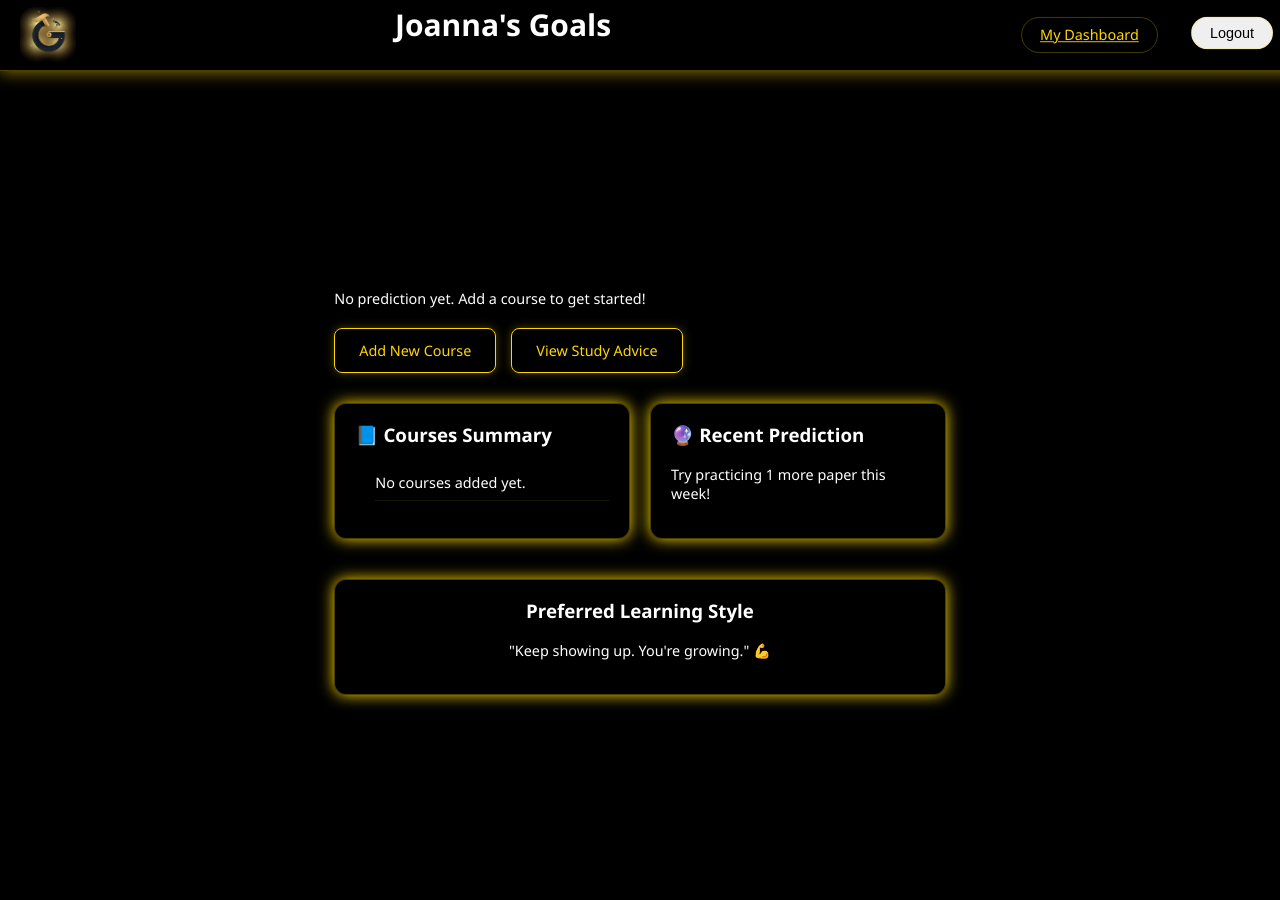
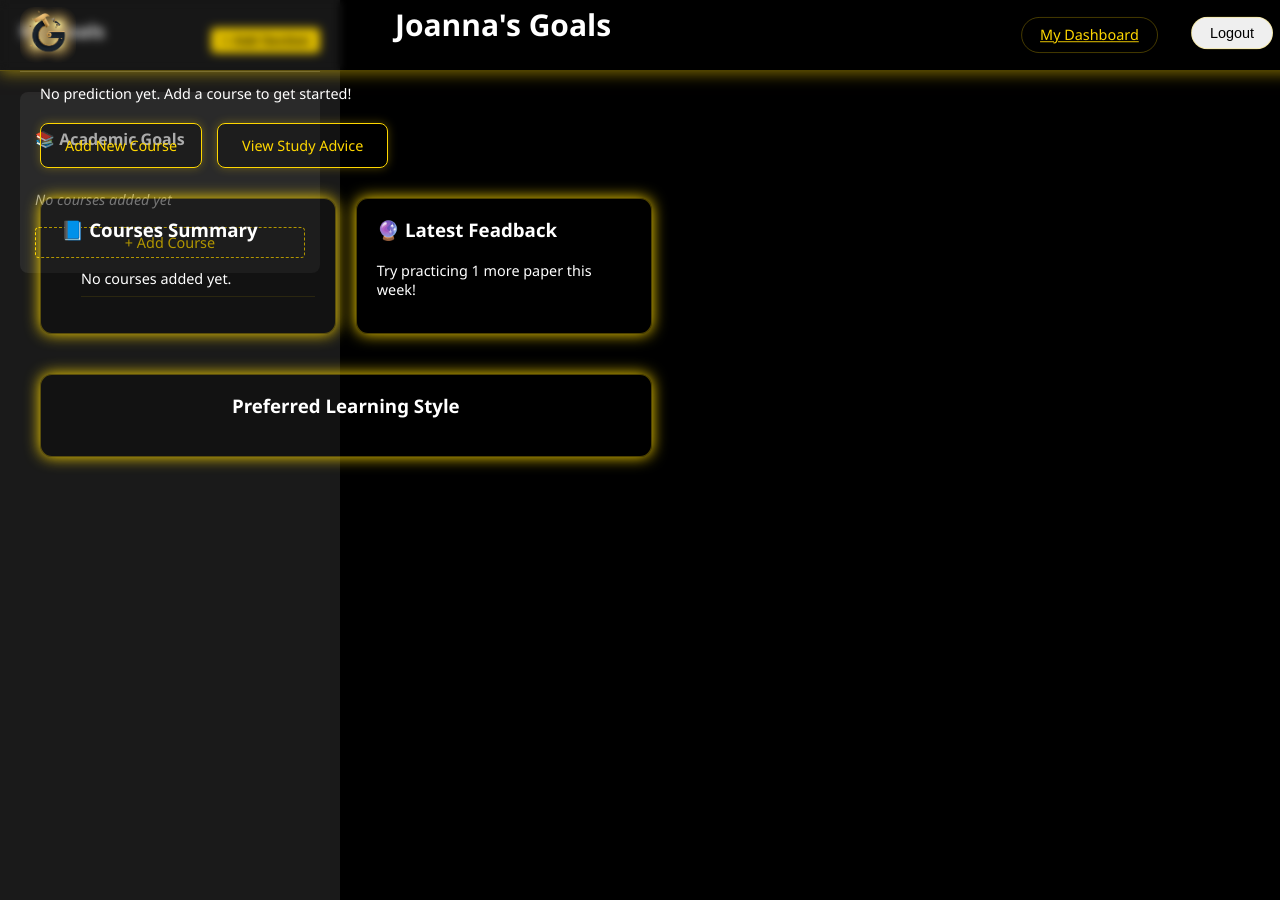
Before and after one commit to Gliz23/student-performance-application, a Django app: page /hero/ in a window 1280 px wide. Run offline with Django 4.2, Linux system fonts and the light colour scheme; a user stored in the database is signed in; data comes from the database, SQL or seed files in the repository; both versions use the stored data as it was after the commit.

Commit message:
Created course specific dashboard view

```diff
--- a/polls/templates/hero.html
+++ b/polls/templates/hero.html
@@ -10,6 +10,9 @@
   <link href="{% static 'css/styles_preview.css' %}" rel="stylesheet">
 </head>
 <body>
+  {% include 'sidebar_component.html' %}
+
+  <div class="main-content">
     <header class="main-header">
       <div class="logo-container">
           <a href="{% url 'home' %}" class="logo-link">
@@ -67,15 +70,16 @@
         </div>
 
         <div class="card">
-        <h3>🔮 Recent Prediction</h3>
+          <h3>🔮 Latest Feadback</h3>
           <p>{{ recent_feedback }}</p>
         </div>
       </section>
 
       <section class="preferred_learning_style">
         <h3>Preferred Learning Style</h3>
-      <p>"Keep showing up. You're growing." 💪</p>
+        <p>{{course.preferred_learning_style}}</p>
       </section>
     </main>
+  </div>
 </body>
 </html>
--- a/polls/templates/sidebar_component.html
+++ b/polls/templates/sidebar_component.html
@@ -1,9 +1,56 @@
 {% load static %}
 <div class="sidebar">
-  <div class="sidebar-header">
+  <!-- <div class="sidebar-header">
     <h3>My Goals</h3>
     <button class="add-section-btn" id="addSectionBtn">+ Add Section</button>
-  </div>
+  </div> -->
+
+  <div class="sidebar">
+    <div class="sidebar-header">
+        <h3>My Goals</h3>
+        <button class="add-section-btn" id="addSectionBtn">+ Add Section</button>
+    </div>
+
+    <div class="sections-container">
+        <!-- Default Academic Goals Section -->
+        <div class="section" data-section="academic">
+        <div class="section-header">
+            <h4>📚 Academic Goals</h4>
+        </div>
+        <ul class="courses-list">
+            {% for course in courses %}
+            <li class="course-item">
+            {% url 'subject_dashboard' course.id as dashboard_url %}
+            {% if dashboard_url %}
+                <a href="{{ dashboard_url }}" class="course-link">
+                {{ course.subject_name }}
+                </a>
+            {% else %}
+                <span class="course-link">
+                {{ course.subject_name }}
+                </span>
+            {% endif %}
+            <div class="course-actions">
+                {% url 'edit_course' course.id as edit_url %}
+                {% if edit_url %}
+                <a href="{{ edit_url }}" class="edit-btn">✏️</a>
+                {% endif %}
+                <form method="post" action="{% url 'delete_course' course.id %}" onsubmit="return confirm('Are you sure?');">
+                {% csrf_token %}
+                <button type="submit" class="delete-btn">🗑️</button>
+                </form>
+            </div>
+            </li>
+            {% empty %}
+            <li class="empty-message">No courses added yet</li>
+            {% endfor %}
+        </ul>
+        <a href="{% url 'create_subject_entry' %}" class="add-course-btn">+ Add Course</a>
+        </div>
+
+        <!-- Additional sections will be added here dynamically -->
+    </div>
+    </div>
 
   <div class="sections-container">
     <!-- Default Academic Goals Section -->
@@ -18,6 +65,7 @@
             {{ course.subject_name }}
           </a>
           <div class="course-actions">
+            <!-- We will work on this functionality later. -->
             <a href="{% url 'edit_course' course.id %}" class="edit-btn">✏️</a>
             <form method="post" action="{% url 'delete_course' course.id %}" onsubmit="return confirm('Are you sure?');">
               {% csrf_token %}
--- a/polls/urls.py
+++ b/polls/urls.py
@@ -22,10 +22,13 @@
     # path("generate-study-plan/<int:entry_id>/", views.generate_study_plan, name="generate_study_plan"),
     path('hero/', views.hero_view, name='hero'),
 
+    path('course/<int:course_id>/', views.subject_dashboard, name='subject_dashboard'),
+
     # path('charts/', views.my_charts_view, name='my_charts'),
 
     path('guidance/', views.get_guidance_view, name='get_guidance'),
     path("student_dashboard/", views.student_dashboard_view, name="student_dashboard"),
     path('delete-course/<int:course_id>/', delete_course, name='delete_course'),
 
+    path('course/<int:course_id>/edit/', views.edit_course, name='edit_course'),
 ]
--- a/polls/views.py
+++ b/polls/views.py
@@ -40,7 +40,7 @@
             user = form.get_user()
             login(request, user)
             messages.success(request, "Welcome back!")
-            return redirect('hero')  # Redirect to the student dashboard
+            return redirect('hero')
         else:
             messages.error(request, "Invalid username or password")
     else:
@@ -126,6 +126,14 @@
         form = self.get_form()
         print("Form errors:", form.errors)  # Print actual validation errors
         return super().post(request, *args, **kwargs)
+
+def subject_dashboard(request, course_id):
+    course = get_object_or_404(SubjectEntry, id=course_id)
+    return render(request, 'dashboard.html', {
+        'course': course,
+        'courses': SubjectEntry.objects.filter(student=request.user)
+    })
+
 
 @login_required
 def subject_results_view(request, subject_id):
@@ -387,3 +395,29 @@
 #     else:
 #         form = StudyPlanQuestionnaireForm(initial=initial_data)
 #     return render(request, 'performance/questionnaire.html', {'form': form})
+
+
+@login_required
+def edit_course(request, course_id):
+    course = get_object_or_404(course, id=course_id, student=request.user.student)
+
+    if request.method == 'POST':
+        form = Step1Form(request.POST, user=request.user)
+        if form.is_valid():
+            # Update course information
+            course.subject_name = form.cleaned_data['subject_name']
+            course.preferred_learning_style = form.cleaned_data.get('preferred_learning_style', 'None')
+            course.save()
+            return redirect('subject_dashboard', course_id=course.id)
+    else:
+        # Pre-populate form with existing data
+        initial_data = {
+            'subject_name': course.subject_name,
+            'preferred_learning_style': course.preferred_learning_style
+        }
+        form = Step1Form(initial=initial_data, user=request.user)
+
+    return render(request, 'edit_course.html', {
+        'form': form,
+        'course': course
+    })
```
Also changed, not shown: polls/static/css/dashboad.css (added, +73 -0 lines), polls/templates/dashboard.html (+40 -4 lines), polls/templates/subject_results_card.html (renamed from polls/templates/subject_results.html, +32 -4 lines), db.sqlite3. Lines whose indentation alone changed are shown as unchanged.
